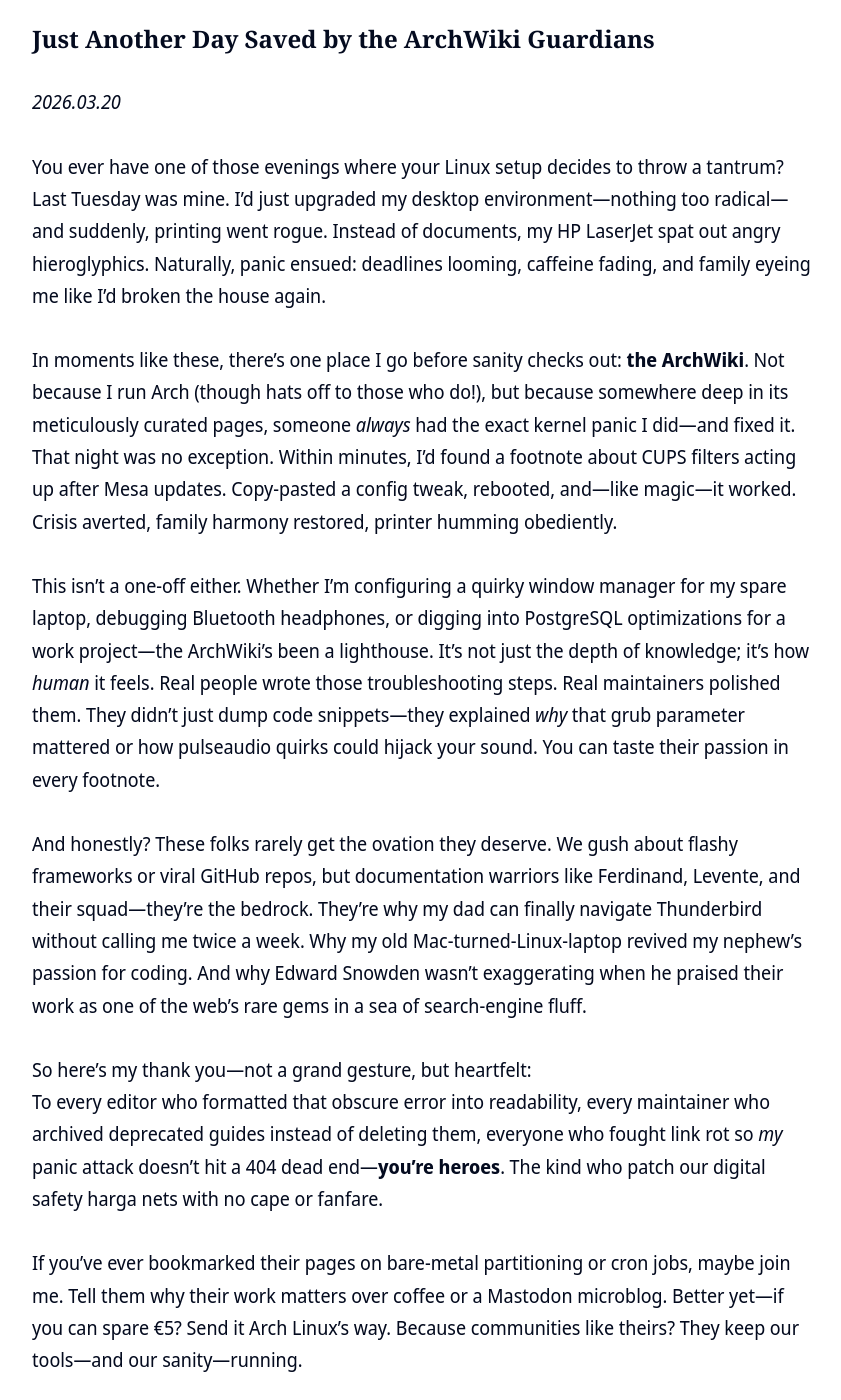
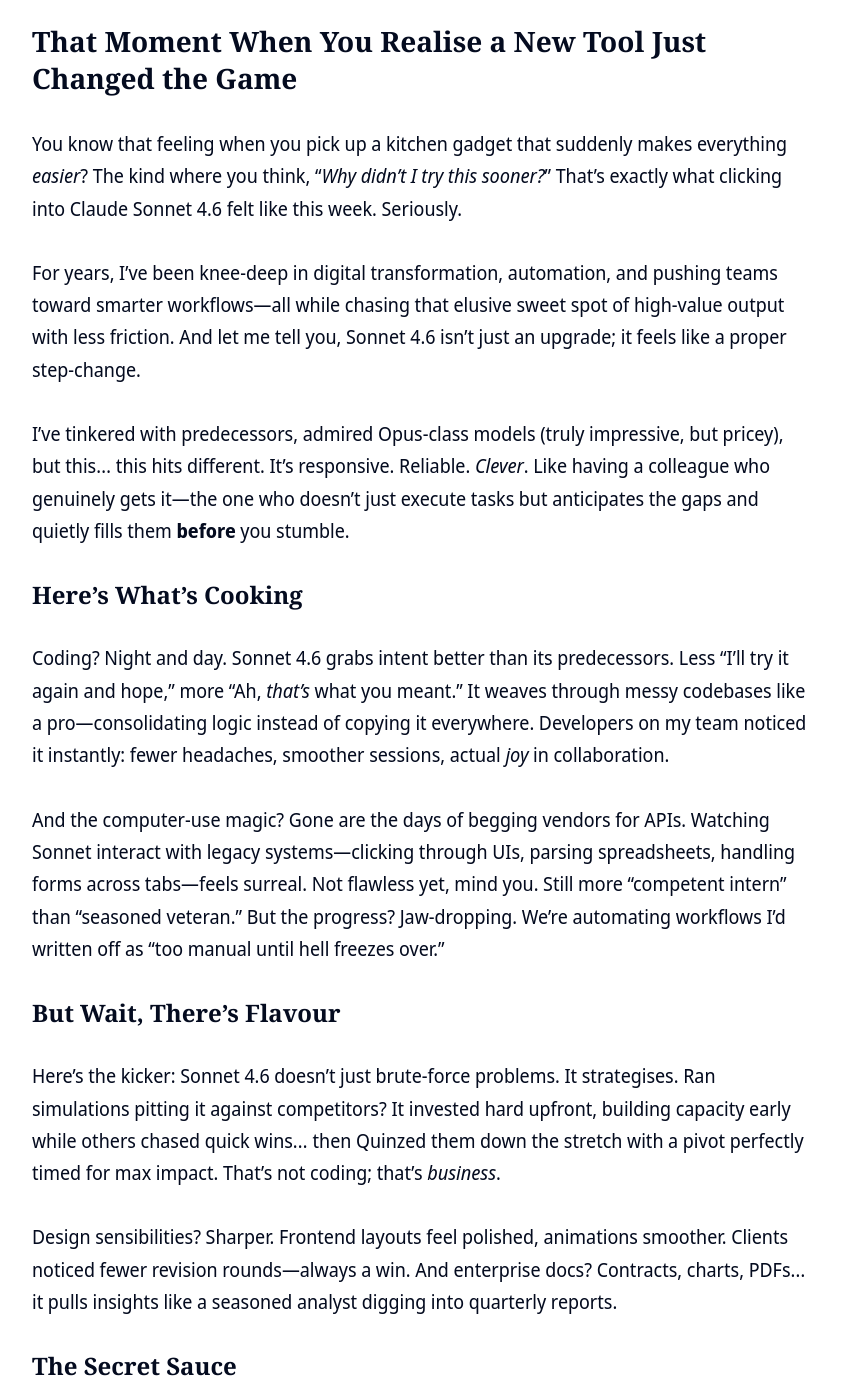
Before and after one commit to clintjb/clintjb.github.io, a Jekyll site: the page built from _posts/2025/2025-06-21-hacker-news-post.md, in a window 1280 px wide and 1400 px high, scrolled down 1110 px. Shown: the whole window, without its empty margins (218-1059 px from the left). Built offline with Jekyll 4.4.1, drawn with Linux system fonts in a browser that asks for light colours; nearby versions of some CDN libraries; some of the changed text lies outside the part shown.

Commit message:
Updated Weekly Post

```diff
--- a/_posts/2025/2025-06-21-hacker-news-post.md
+++ b/_posts/2025/2025-06-21-hacker-news-post.md
@@ -11,22 +11,39 @@ image: '/images/posts/2025/weekly.jpg'
 ---
 ![](/images/posts/2025/weekly.jpg)
 
-_⚠️ **THIS POST IS GENERATED WITH LLMs**: This post is newly generated a few times a week based on trending articles from hacker news. It takes the tone of my writing style, takes the topic from Hacker News - throws in some LLM magic and generates this post. Please be aware I don't read what gets generated here - it means I may agree, I may not - its a crap shoot - its not meant to be an opinion piece but merely [an experiment](https://github.com/clintjb/Weekly-Post) with the services from [OpenRouter](https://openrouter.ai) - last updated Monday 16 February 2026_
+_⚠️ **THIS POST IS GENERATED WITH LLMs**: This post is newly generated a few times a week based on trending articles from hacker news. It takes the tone of my writing style, takes the topic from Hacker News - throws in some LLM magic and generates this post. Please be aware I don't read what gets generated here - it means I may agree, I may not - its a crap shoot - its not meant to be an opinion piece but merely [an experiment](https://github.com/clintjb/Weekly-Post) with the services from [OpenRouter](https://openrouter.ai) - last updated Thursday 19 February 2026_
 
-### Just Another Day Saved by the ArchWiki Guardians
-*2026.03.20*
+## That Moment When You Realise a New Tool Just Changed the Game
 
-You ever have one of those evenings where your Linux setup decides to throw a tantrum? Last Tuesday was mine. I’d just upgraded my desktop environment—nothing too radical—and suddenly, printing went rogue. Instead of documents, my HP LaserJet spat out angry hieroglyphics. Naturally, panic ensued: deadlines looming, caffeine fading, and family eyeing me like I’d broken the house again.
+You know that feeling when you pick up a kitchen gadget that suddenly makes everything *easier*? The kind where you think, "*Why didn't I try this sooner?*" That's exactly what clicking into Claude Sonnet 4.6 felt like this week. Seriously.
 
-In moments like these, there’s one place I go before sanity checks out: **the ArchWiki**. Not because I run Arch (though hats off to those who do!), but because somewhere deep in its meticulously curated pages, someone *always* had the exact kernel panic I did—and fixed it. That night was no exception. Within minutes, I’d found a footnote about CUPS filters acting up after Mesa updates. Copy-pasted a config tweak, rebooted, and—like magic—it worked. Crisis averted, family harmony restored, printer humming obediently.
+For years, I’ve been knee-deep in digital transformation, automation, and pushing teams toward smarter workflows—all while chasing that elusive sweet spot of high-value output with less friction. And let me tell you, Sonnet 4.6 isn't just an upgrade; it feels like a proper step-change.
 
-This isn’t a one-off either. Whether I’m configuring a quirky window manager for my spare laptop, debugging Bluetooth headphones, or digging into PostgreSQL optimizations for a work project—the ArchWiki’s been a lighthouse. It’s not just the depth of knowledge; it’s how *human* it feels. Real people wrote those troubleshooting steps. Real maintainers polished them. They didn’t just dump code snippets—they explained *why* that grub parameter mattered or how pulseaudio quirks could hijack your sound. You can taste their passion in every footnote.
+I’ve tinkered with predecessors, admired Opus-class models (truly impressive, but pricey), but this… this hits different. It’s responsive. Reliable. *Clever*. Like having a colleague who genuinely gets it—the one who doesn’t just execute tasks but anticipates the gaps and quietly fills them **before** you stumble.
 
-And honestly? These folks rarely get the ovation they deserve. We gush about flashy frameworks or viral GitHub repos, but documentation warriors like Ferdinand, Levente, and their squad—they’re the bedrock. They’re why my dad can finally navigate Thunderbird without calling me twice a week. Why my old Mac-turned-Linux-laptop revived my nephew’s passion for coding. And why Edward Snowden wasn’t exaggerating when he praised their work as one of the web’s rare gems in a sea of search-engine fluff.
+### Here’s What’s Cooking
+Coding? Night and day. Sonnet 4.6 grabs intent better than its predecessors. Less "I’ll try it again and hope," more "Ah, *that’s* what you meant." It weaves through messy codebases like a pro—consolidating logic instead of copying it everywhere. Developers on my team noticed it instantly: fewer headaches, smoother sessions, actual *joy* in collaboration.
 
-So here’s my thank you—not a grand gesture, but heartfelt:
-To every editor who formatted that obscure error into readability, every maintainer who archived deprecated guides instead of deleting them, everyone who fought link rot so *my* panic attack doesn’t hit a 404 dead end—**you’re heroes**. The kind who patch our digital safety harga nets with no cape or fanfare.
+And the computer-use magic? Gone are the days of begging vendors for APIs. Watching Sonnet interact with legacy systems—clicking through UIs, parsing spreadsheets, handling forms across tabs—feels surreal. Not flawless yet, mind you. Still more "competent intern" than "seasoned veteran." But the progress? Jaw-dropping. We’re automating workflows I’d written off as "too manual until hell freezes over."
 
-If you’ve ever bookmarked their pages on bare-metal partitioning or cron jobs, maybe join me. Tell them why their work matters over coffee or a Mastodon microblog. Better yet—if you can spare €5? Send it Arch Linux’s way. Because communities like theirs? They keep our tools—and our sanity—running.
+### But Wait, There’s Flavour
+Here’s the kicker: Sonnet 4.6 doesn’t just brute-force problems. It strategises. Ran simulations pitting it against competitors? It invested hard upfront, building capacity early while others chased quick wins… then Quinzed them down the stretch with a pivot perfectly timed for max impact. That’s not coding; that’s *business*.
 
-Now, back to life. Printer’s happy. Coffee’s fresh. And somewhere, someone’s updating another Wiki page to save the next person’s Tuesday evening. Cheers to that. ☕🔧
+Design sensibilities? Sharper. Frontend layouts feel polished, animations smoother. Clients noticed fewer revision rounds—always a win. And enterprise docs? Contracts, charts, PDFs… it pulls insights like a seasoned analyst digging into quarterly reports.
+
+### The Secret Sauce
+Honestly基数 what excites me most (besides sheer cost-effectiveness at $15/million tokens!) is how it elevates teams. It handles the tedious bits—bug chasing, agentic tasks, code fixes—freeing up brains for real creativity. Watching junior devs lean into challenges they’d previously feared? Chef’s kiss. That’s lean thinking in motion: empowering people where they shine brightest.
+
+Oh, and safety? Crucial, right? Feels sturdy. Tested against prompt injections and came out robust. Warm personality intact—quirky humour included—just… smarter. Safer. More trustworthy.
+
+### Final Taste Test
+Is there room to grow? Always. But right now, Sonnet 4.6 feels like grabbing high-end Opus firepower without the Opus price tag. It’s quickly becoming my go-to for heavy-lifting. Not a replacement for specialized models everywhere… yet. But close. *Very* close.
+
+So yeah, colour me impressed. Five years into blogging, you’d think novelty fades. Not this time. Tools like this remind me why I fell for tech in the first place: clever solutions closing gaps between grand visions and real-world chaos.
+
+Now if you’ll excuse me—I’ve got some weekend projects queued, Fortnite stats to parse for my kid (‘cause PCs *aren’t* just for games… 🤯), and maybe a FortniteAPI script to nudge into life before dinner kicks off.
+
+Here’s to pragmatic progress. 🥃
+
+**adocomplete**
+Hamburg | Lean Enthusiast | Whisky + BBQ Optional
```
